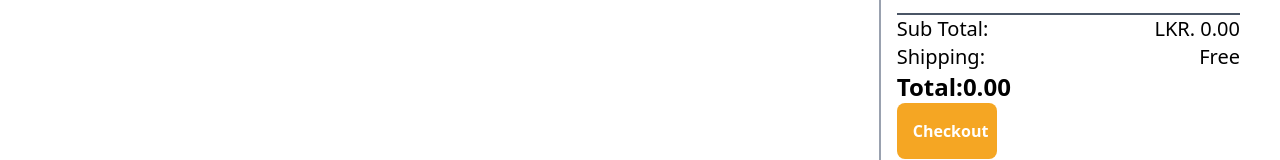
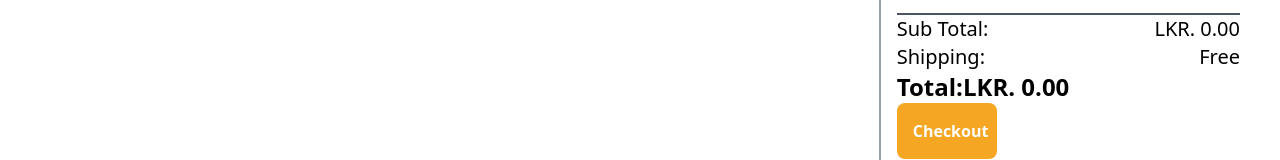
Before and after one commit to kaveeshagimhan/Cosmetic-E-commerce-platform, a React (Vite) app in the folder frontend/: page /cart in a window 1280 px wide. Shown: the part 307-467 px from the top of the page. Built offline with nearby package versions, Linux system fonts and the light colour scheme.

Commit message:
corecct the shipping cost add to total

```diff
--- a/frontend/src/pages/client/cart.jsx
+++ b/frontend/src/pages/client/cart.jsx
@@ -1,10 +1,11 @@
 import { useState } from "react";
-import { addToCart, getCart, getSubTotal, removeFromCart, getItemsTotal, getShippingFee } from "../../utils/cart";
+import { addToCart, getCart, getSubTotal, removeFromCart, getItemsTotal, getShippingFee, getTotal } from "../../utils/cart";
 import { BsFilePlusFill, BsFileMinusFill, BsFillTrashFill } from "react-icons/bs";
 import { Link } from "react-router-dom";
 
 export default function CartPage(){
     const [cart,setCart] = useState(getCart());
+    const shippingFee = getShippingFee();
 
     return(
         <div className="w-full h-full flex flex-row justify-center pt-4">
@@ -102,12 +103,12 @@ export default function CartPage(){
                 <div className="flex justify-between items-center">
                         <span className="text-xl text-black">Shipping:</span>
                         <span className="text-xl text-black text-right">
-                            {getShippingFee()}
+                            {shippingFee === 0 ? "Free" : `LKR. ${shippingFee}`}
                         </span>
                 </div>
                 <p className="text-2xl font-bold text-black">Total:
                         <span>
-                            {getSubTotal().toFixed(2)}
+                            LKR. {getTotal().toFixed(2)}
                         </span>
 
                 </p>
--- a/frontend/src/pages/client/checkOut.jsx
+++ b/frontend/src/pages/client/checkOut.jsx
@@ -4,8 +4,36 @@ import { Link, useLocation } from "react-router-dom";
 
 export default function CheckOutPage(){
     const location = useLocation();
-    console.log(location)
-    const [cart,setCart] = useState([]);
+    console.log(location.state.cart)
+    const [cart,setCart] = useState(location.state?.cart || []);
+
+    function getTotal(){
+        let total = 0;
+        cart.forEach((item) => {
+            total += item.price*item.qty
+        });
+    }
+
+    function getSubTotal() {
+        let cart = getCart();
+
+        let total = 0;
+
+        for (let i = 0; i < cart.length; i++) {
+            total += cart[i].price * cart[i].qty;
+        }
+        return total;
+    }
+
+    function getItemsTotal() {
+        let cart = getCart();
+        let total = 0;
+
+        for (let i = 0; i < cart.length; i++) {
+            total += cart[i].labelledPrice * cart[i].qty;
+        }
+        return total;
+    }
 
     return(
         <div className="w-full h-full flex flex-row justify-center pt-4">
@@ -109,9 +137,9 @@ export default function CheckOutPage(){
                         </span>
 
                 </p>
-                <Link to="/checkout" className="w-[100px] text-white bg-accent px-4 py-4 rounded-lg font-bold hover:bg-secondary transition-all duration-300">
-                    Checkout
-                </Link>
+                <button className="w-[100px] text-white bg-accent px-4 py-4 rounded-lg font-bold hover:bg-secondary transition-all duration-300">
+                    Place Order
+                </button>
 
             </div>
 
--- a/frontend/src/utils/cart.js
+++ b/frontend/src/utils/cart.js
@@ -67,6 +67,13 @@ export function getItemsTotal() {
 }
 
 export function getShippingFee() {
-    let fee = "Free"
+    let fee = 0;
     return fee;
 }
+
+export function getTotal() {
+    let total = 0;
+    total = getSubTotal() + getShippingFee();
+
+    return total;
+}
```
